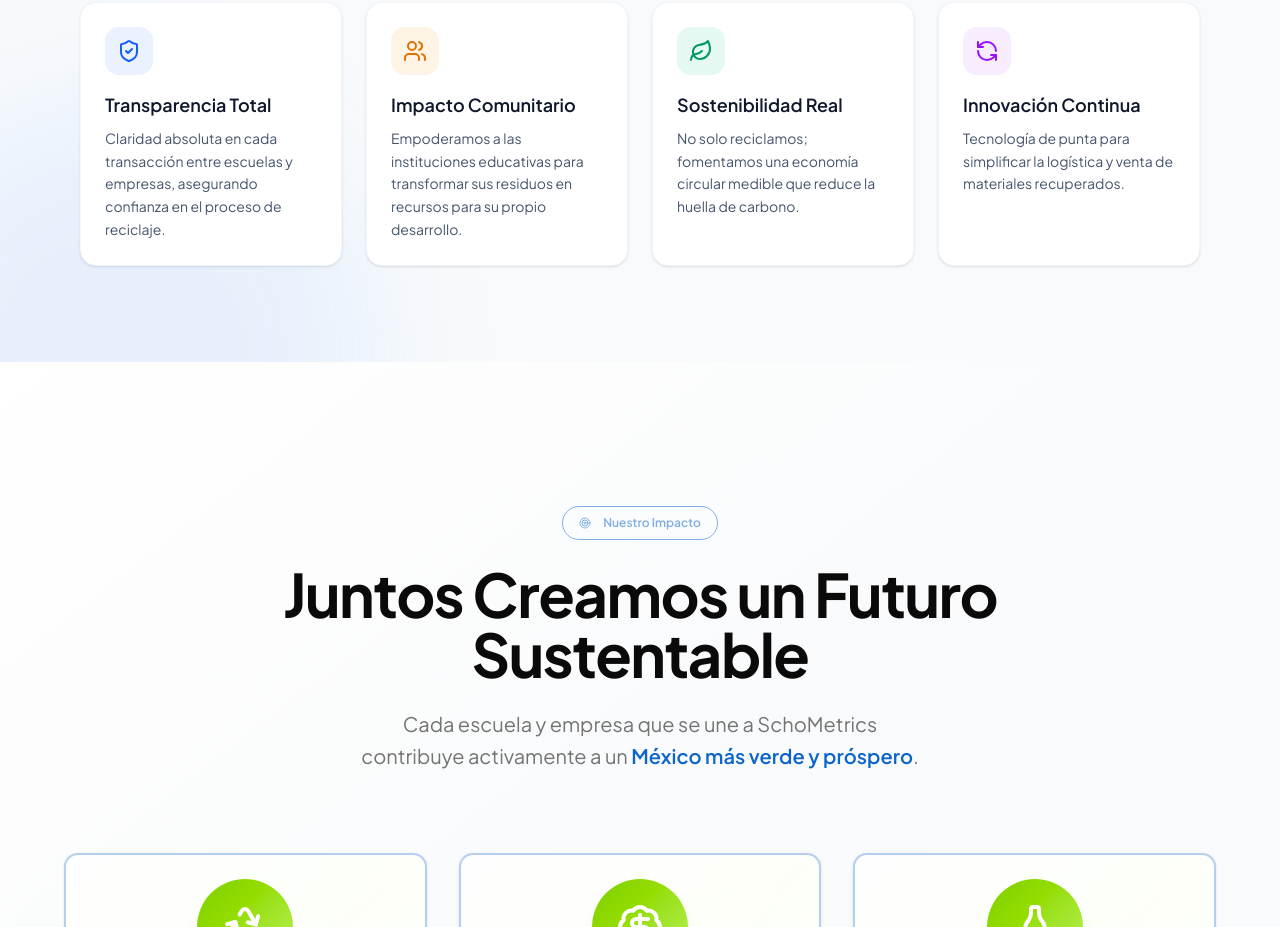
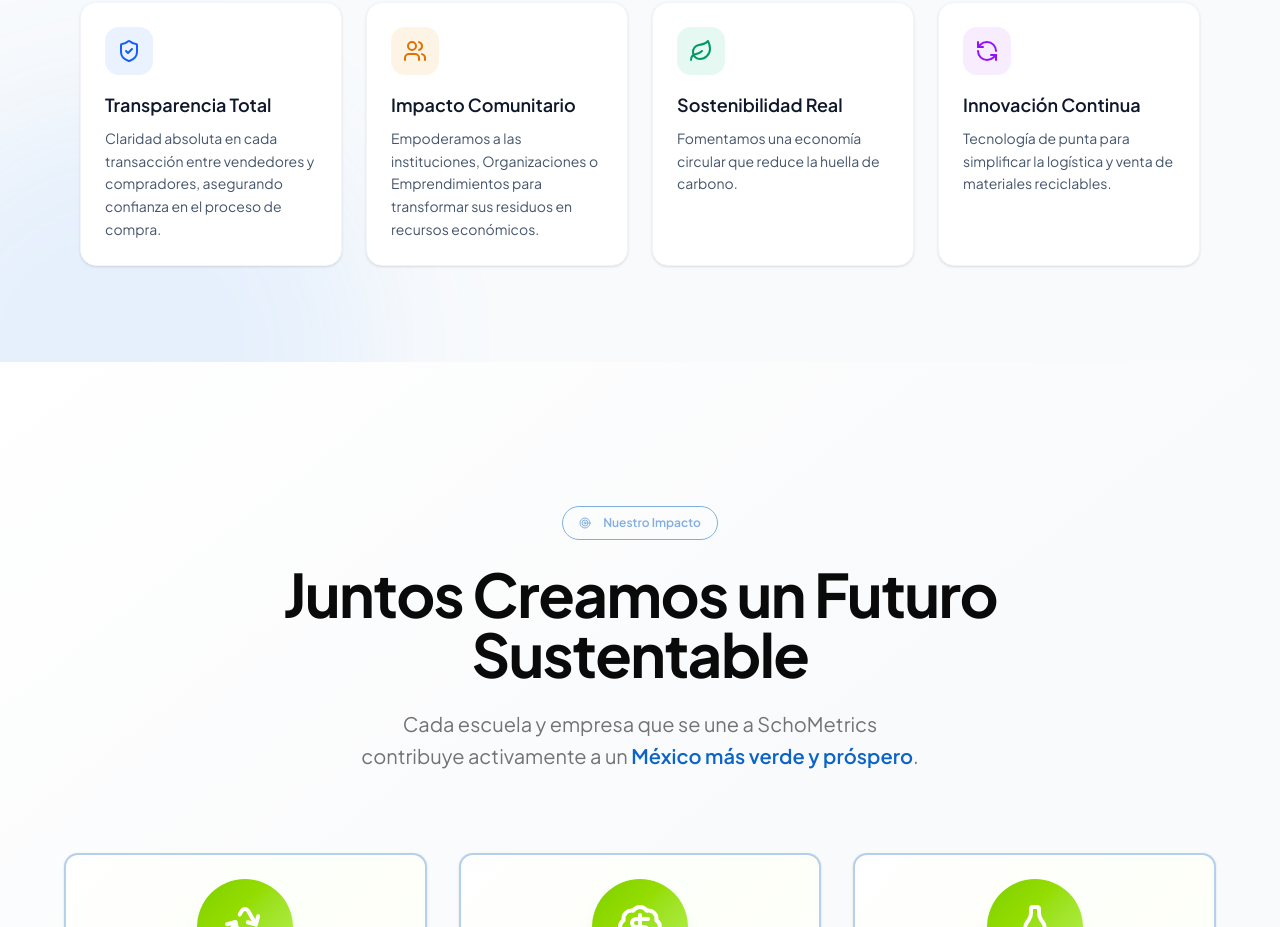
Before and after one commit to SchoMetricsTeam/SchoMetricsMarket, a Next.js app: page / in a window 1280 px wide. Shown: the part 6660-7587 px from the top of the page. Built offline with nearby package versions, Linux system fonts and the light colour scheme.

Commit message:
SchoMetrics - Marketplace - 2 - Feb - 2026 - Version:1.1.0

```diff
--- a/app/components/home/MissionVision.tsx
+++ b/app/components/home/MissionVision.tsx
@@ -7,25 +7,25 @@ import { Heart, Leaf, RefreshCcw, ShieldCheck, Users } from 'lucide-react';
 const values = [
     {
         title: "Transparencia Total",
-        description: "Claridad absoluta en cada transacción entre escuelas y empresas, asegurando confianza en el proceso de reciclaje.",
+        description: "Claridad absoluta en cada transacción entre vendedores y compradores, asegurando confianza en el proceso de compra.",
         icon: ShieldCheck,
         color: "bg-blue-500/10 text-blue-600"
     },
     {
         title: "Impacto Comunitario",
-        description: "Empoderamos a las instituciones educativas para transformar sus residuos en recursos para su propio desarrollo.",
+        description: "Empoderamos a las instituciones, Organizaciones o Emprendimientos para transformar sus residuos en recursos económicos.",
         icon: Users,
         color: "bg-amber-500/10 text-amber-600"
     },
     {
         title: "Sostenibilidad Real",
-        description: "No solo reciclamos; fomentamos una economía circular medible que reduce la huella de carbono.",
+        description: "Fomentamos una economía circular que reduce la huella de carbono.",
         icon: Leaf,
         color: "bg-emerald-500/10 text-emerald-600"
     },
     {
         title: "Innovación Continua",
-        description: "Tecnología de punta para simplificar la logística y venta de materiales recuperados.",
+        description: "Tecnología de punta para simplificar la logística y venta de materiales reciclables.",
         icon: RefreshCcw,
         color: "bg-purple-500/10 text-purple-600"
     }
```
